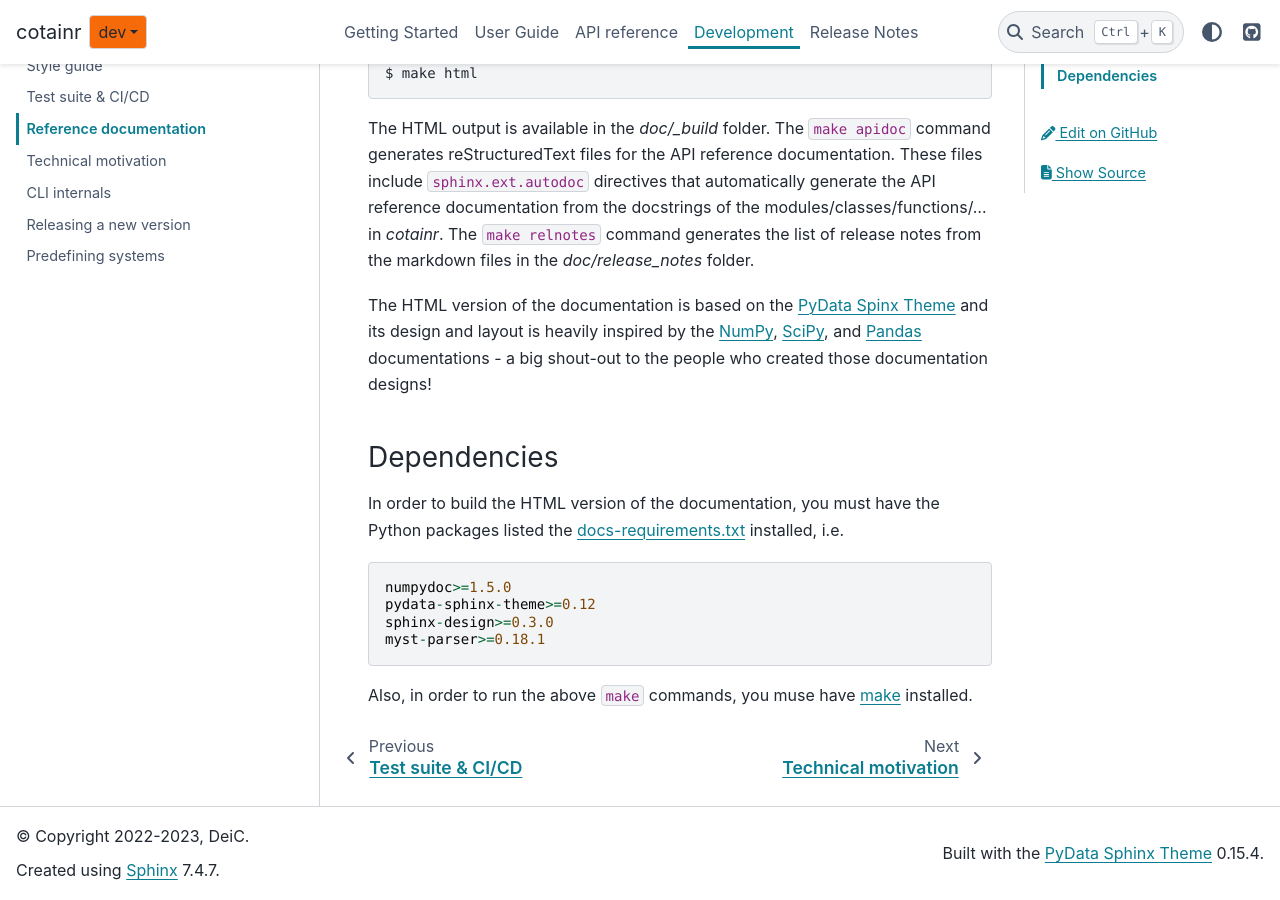
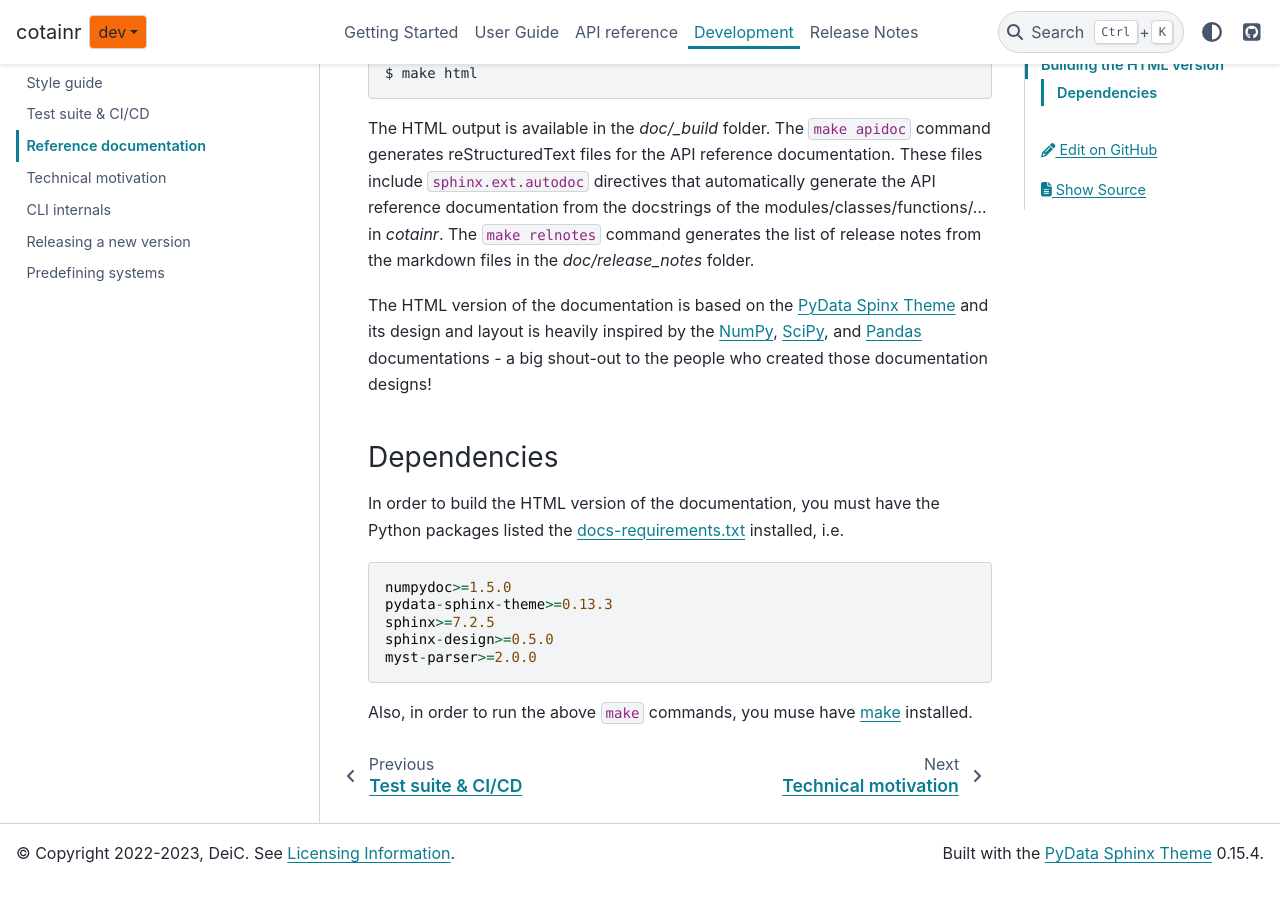
Before and after one commit to DeiC-HPC/cotainr, a Sphinx documentation site: the page built from doc/development/documentation.rst, in a window 1280 px wide and 900 px high, scrolled down 524 px. Built offline with Sphinx 7.4.7 and the PyData theme 0.15.4, drawn with Linux system fonts in a browser that asks for light colours; pages that are not in the unit, such as notebooks, are missing from menus.

Commit message:
AB#587 Added Licensing Information section, as requested by eskech in review of #40.

```diff
--- /dev/null
+++ b/doc/_templates/cotainr_footer.html
@@ -0,0 +1,3 @@
+<p class="copyright">
+    &copy Copyright {{copyright}}. See <a href="https://github.com/DeiC-HPC/cotainr#licensing-information">Licensing Information</a>.
+</p>
--- a/doc/conf.py
+++ b/doc/conf.py
@@ -41,6 +41,7 @@
     "myst_parser",
 ]
 exclude_patterns = ["_build", "Thumbs.db", ".DS_Store"]
+templates_path = ["_templates"]
 intersphinx_mapping = {"python": ("https://docs.python.org/3", None)}
 numpydoc_class_members_toctree = False
 
@@ -70,6 +71,7 @@
     "github_url": f"https://github.com/{html_context['github_user']}/{html_context['github_repo']}",
     "use_edit_page_button": True,
     "navbar_start": ["navbar-logo", "version-switcher"],
+    "footer_start": ["cotainr_footer"],
     "switcher": {
         "json_url": switcher_json,
         "version_match": switcher_version,
--- a/docs-requirements.txt
+++ b/docs-requirements.txt
@@ -1,4 +1,5 @@
 numpydoc>=1.5.0
-pydata-sphinx-theme>=0.12
-sphinx-design>=0.3.0
-myst-parser>=0.18.1
+pydata-sphinx-theme>=0.13.3
+sphinx>=7.2.5
+sphinx-design>=0.5.0
+myst-parser>=2.0.0
```
Also changed, not shown: README.md (+13 -1 lines), 1 other file.
